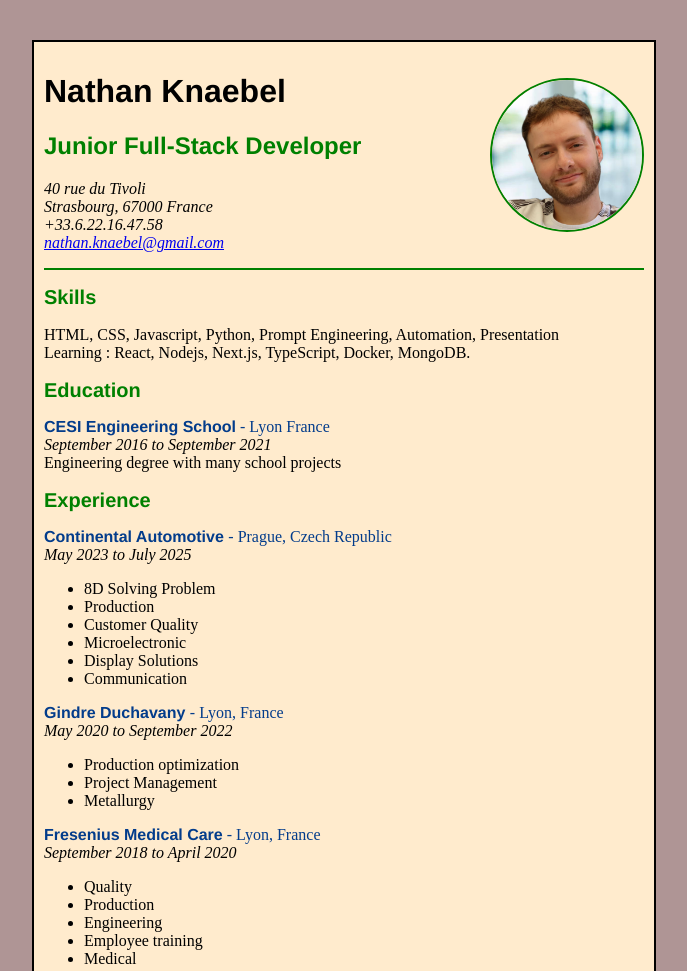
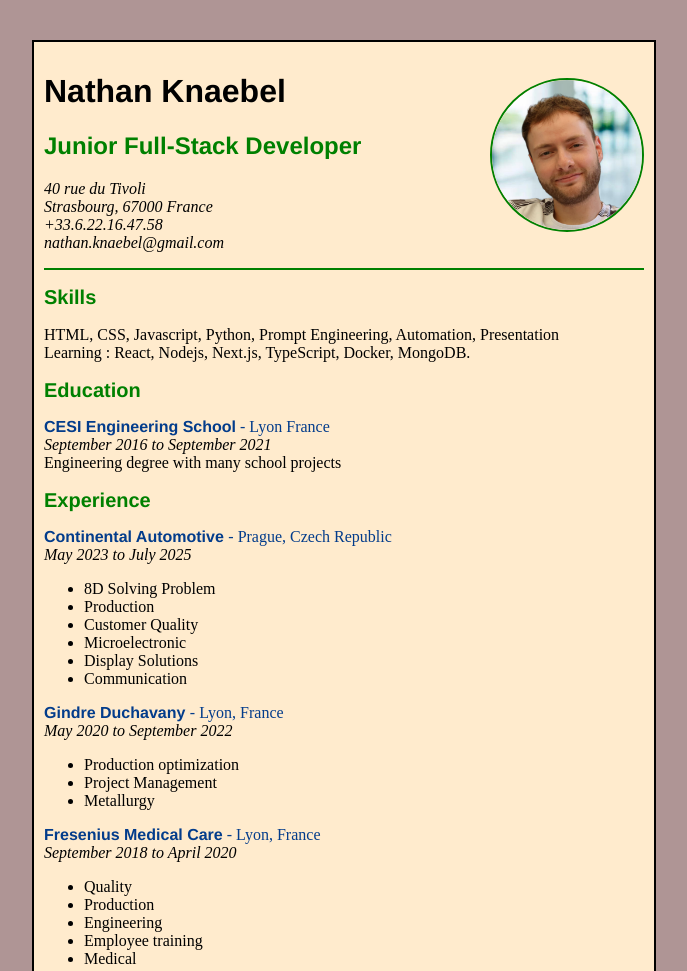
Before and after one commit to kurlyto/My_HTML_Resume, a plain HTML site: page index.html in a window 1280 px wide. Shown: the top 971 px of the page, without its empty margins (296-983 px from the left). Drawn offline with Linux system fonts and the light colour scheme.

Commit message:
mail underline update

```diff
--- a/index.html
+++ b/index.html
@@ -32,7 +32,7 @@
           40 rue du Tivoli<br />
           Strasbourg, 67000 France<br />
           +33.6.22.16.47.58<br />
-          <a href="mailto:nathan.knaebel@gmail.com">nathan.knaebel@gmail.com</a>
+          <a style="text-decoration: none; color:black "href="mailto:nathan.knaebel@gmail.com">nathan.knaebel@gmail.com</a>
         </p>
         </address>
       </header>
```
